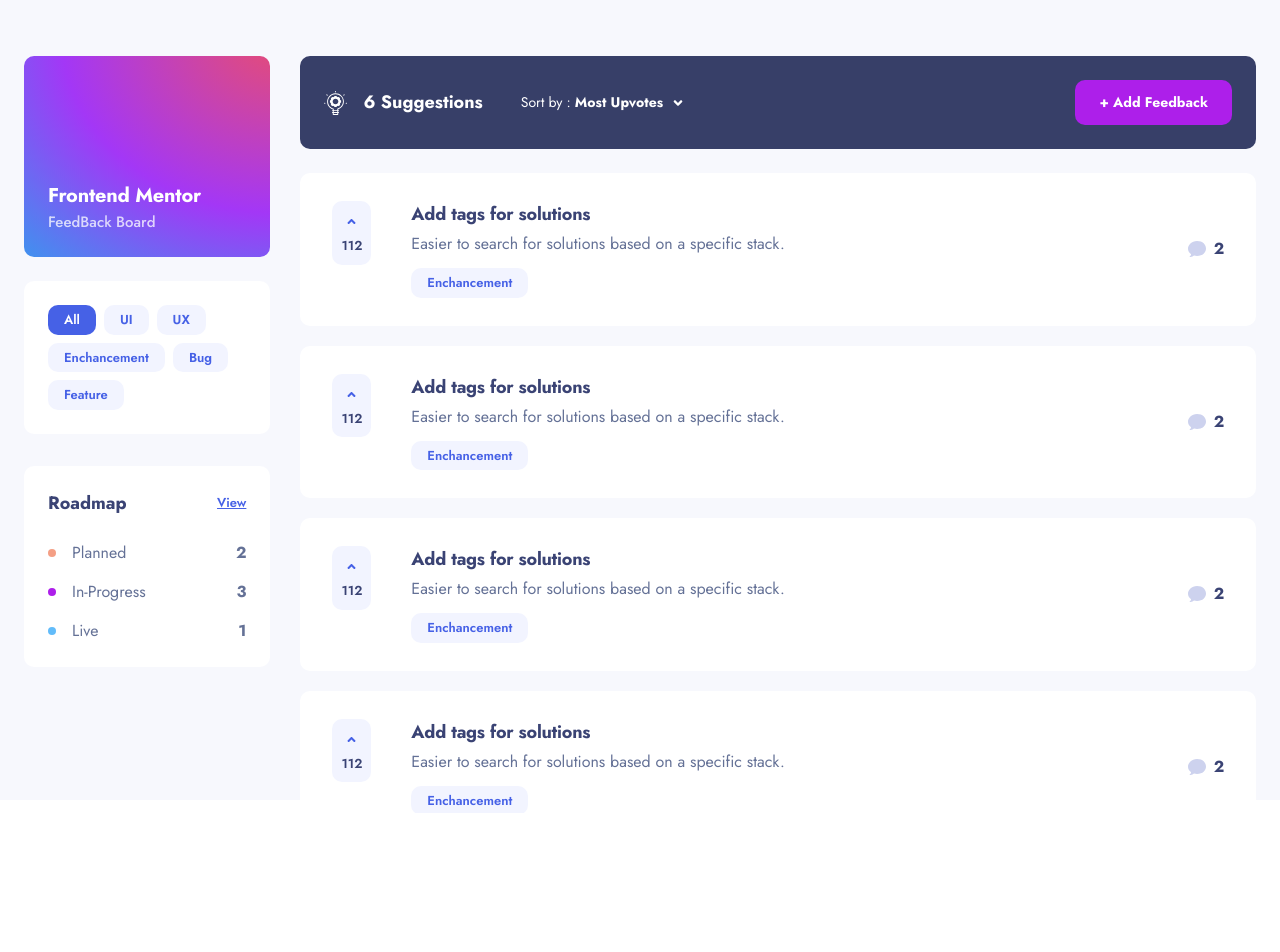
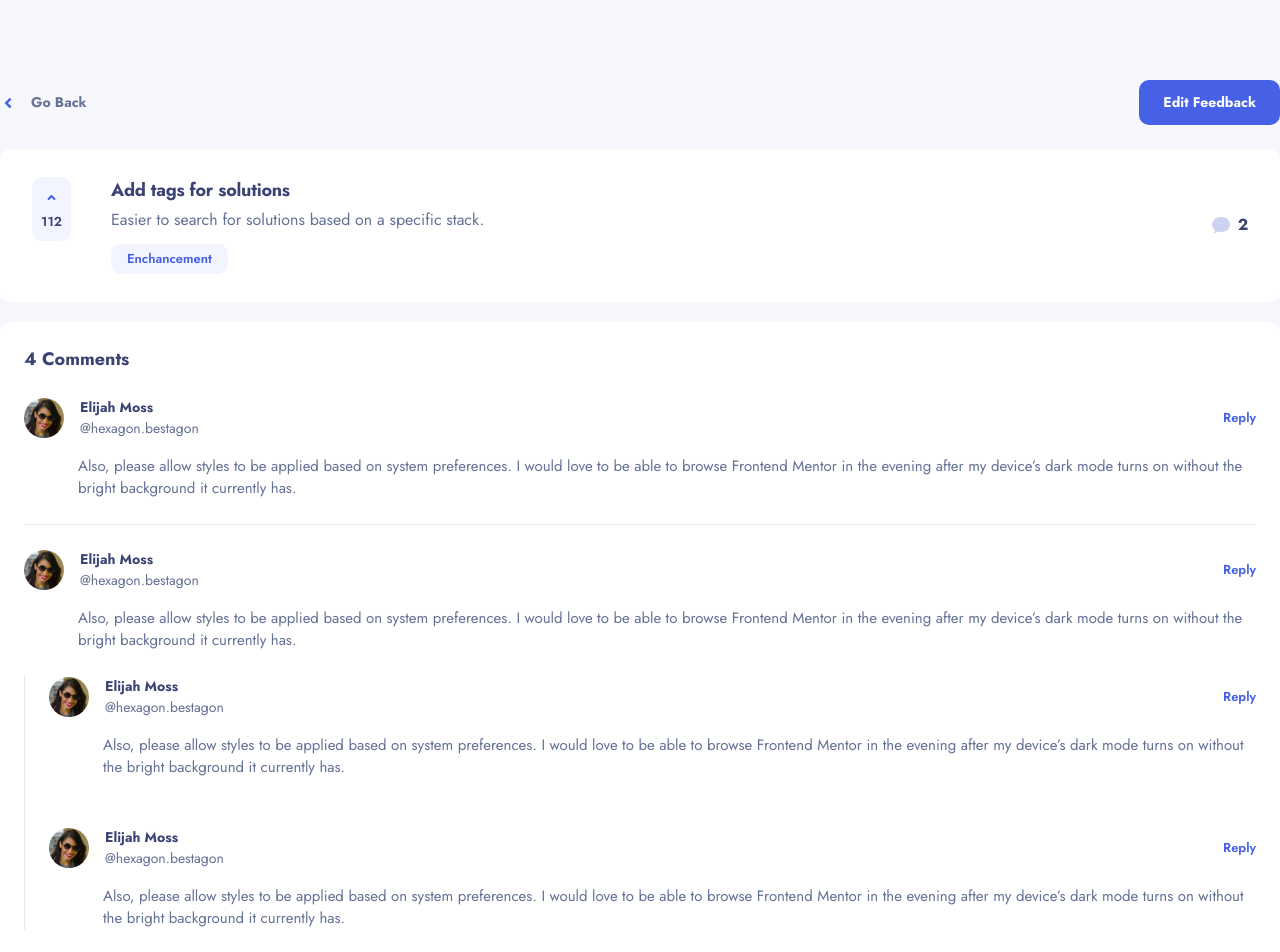
Before and after one commit to andreiwebdev/product-feedback-webapp, a React (Vite) app: page / in a window 1280 px wide. Shown: the top 952 px of the page. Before the commit the page ends 813 px from the top, so only its background shows below. Built offline with nearby package versions, Linux system fonts and the light colour scheme.

Commit message:
Update: FeedbackDetailScreen

```diff
--- a/src/App.tsx
+++ b/src/App.tsx
@@ -1,9 +1,9 @@
-import { SuggestionsScreen } from "./components/SuggestionsScreen";
+import { FeedbackDetailScreen } from "./components/FeedbackDetailScreen";
 
 function App() {
     return (
-        <main className="bg-lightGrey w-full h-screen md:pt-[56px]">
-            <SuggestionsScreen />
+        <main className="bg-lightGrey w-full h-full min-h-screen md:pt-[56px] pb-[88px]">
+            <FeedbackDetailScreen />
         </main>
     );
 }
--- /dev/null
+++ b/src/components/FeedbackDetailScreen/ActionsBar.tsx
@@ -0,0 +1,17 @@
+import { FaAngleLeft } from "react-icons/fa";
+
+export const ActionsBar = () => {
+    return (
+        <div className="flex items-center justify-between mb-[24px]">
+            <div className="flex items-center gap-[15px] cursor-pointer">
+                <FaAngleLeft className="text-blue" />
+                <div className="text-lightNavy text-[13px] font-bold md:text-[14px]">
+                    Go Back
+                </div>
+            </div>
+            <div className="bg-blue hover:bg-[#7C91F9] rounded-[10px] text-white px-[16px] py-[10px] text-[13px] font-bold cursor-pointer w-fit md:text-[14px] md:py-[12px] md:px-[24px] transition-colors">
+                Edit Feedback
+            </div>
+        </div>
+    );
+};
--- /dev/null
+++ b/src/components/FeedbackDetailScreen/AddCommentSection.tsx
@@ -0,0 +1,25 @@
+export const AddCommentSection = () => {
+    return (
+        <div className="bg-white rounded-[10px] p-[24px]">
+            <h3 className="text-darkNavy text-[18px] font-bold -tracking-[0.25] mb-[24px]">
+                Add Comment
+            </h3>
+            <form>
+                <textarea
+                    className="bg-[#F7F8FD] w-full rounded-[10px] mb-[16px] p-[16px] placeholder:text-[13px] placeholder:text-[#8C92B3] focus:outline-none text-[13px] md:placeholder:text-[14px] md:text-[14px] md:py-[16px] md:px-[24px]"
+                    cols={30}
+                    rows={5}
+                    placeholder="Type your comment here"
+                ></textarea>
+                <div className="flex justify-between items-center">
+                    <div className="text-lightNavy text-[13px] md:text-[15px]">
+                        250 Characters left
+                    </div>
+                    <div className="bg-purple rounded-[10px] text-white px-[16px] py-[10px] text-[13px] font-bold cursor-pointer w-fit md:text-[14px] md:py-[12px] md:px-[24px] hover:bg-[#C75AF6] transition-colors">
+                        Post Comment
+                    </div>
+                </div>
+            </form>
+        </div>
+    );
+};
--- /dev/null
+++ b/src/components/FeedbackDetailScreen/CommentsSection.tsx
@@ -0,0 +1,130 @@
+import ProfileImagePlaceholder from "../../assets/user-images/image-anne.jpg";
+
+export const CommentsSection = () => {
+    return (
+        <div className="bg-white rounded-[10px] p-[24px] mb-[24px]">
+            <h3 className="text-darkNavy text-[18px] font-bold -tracking-[0.25] mb-[24px]">
+                4 Comments
+            </h3>
+            {/* comment with no replies */}
+            <div className="border-b last:border-b-0 last:mb-0 pb-[24px] mb-[24px] last:pb-0">
+                <div className="flex items-center justify-between mb-[16px]">
+                    <div className="flex items-center gap-[16px]">
+                        <img
+                            src={ProfileImagePlaceholder}
+                            alt="profile picture"
+                            className="w-[40px] h-[40px] rounded-full"
+                        />
+                        <div>
+                            <h4 className="text-darkNavy text-[13px] font-bold -tracking-[0.181] md:text-[14px]">
+                                Elijah Moss
+                            </h4>
+                            <p className="text-lightNavy text-[13px] md:text-[14px]">
+                                @hexagon.bestagon
+                            </p>
+                        </div>
+                    </div>
+                    <div className="text-blue text-[13px] font-semibold cursor-pointer">
+                        Reply
+                    </div>
+                </div>
+                <p className="text-lightNavy text-[13px] md:text-[15px] md:ml-[54px]">
+                    Also, please allow styles to be applied based on system
+                    preferences. I would love to be able to browse Frontend
+                    Mentor in the evening after my device’s dark mode turns on
+                    without the bright background it currently has.
+                </p>
+            </div>
+            {/* comment with replies */}
+            <div className="border-b last:border-b-0 last:mb-0 pb-[24px] mb-[24px] last:pb-0">
+                <div className="flex items-center justify-between mb-[16px]">
+                    <div className="flex items-center gap-[16px]">
+                        <img
+                            src={ProfileImagePlaceholder}
+                            alt="profile picture"
+                            className="w-[40px] h-[40px] rounded-full"
+                        />
+                        <div>
+                            <h4 className="text-darkNavy text-[13px] font-bold -tracking-[0.181] md:text-[14px]">
+                                Elijah Moss
+                            </h4>
+                            <p className="text-lightNavy text-[13px] md:text-[14px]">
+                                @hexagon.bestagon
+                            </p>
+                        </div>
+                    </div>
+                    <div className="text-blue text-[13px] font-semibold cursor-pointer">
+                        Reply
+                    </div>
+                </div>
+                <p className="text-lightNavy text-[13px] md:text-[15px] md:ml-[54px]">
+                    Also, please allow styles to be applied based on system
+                    preferences. I would love to be able to browse Frontend
+                    Mentor in the evening after my device’s dark mode turns on
+                    without the bright background it currently has.
+                </p>
+                {/* reply to comment */}
+                <div className="border-l mb-[24px]">
+                    <div className="last:mb-0 last:pb-0 pb-[24px] mt-[24px] pl-[24px]">
+                        <div className="flex items-center justify-between mb-[16px]">
+                            <div className="flex items-center gap-[16px]">
+                                <img
+                                    src={ProfileImagePlaceholder}
+                                    alt="profile picture"
+                                    className="w-[40px] h-[40px] rounded-full"
+                                />
+                                <div>
+                                    <h4 className="text-darkNavy text-[13px] font-bold -tracking-[0.181] md:text-[14px]">
+                                        Elijah Moss
+                                    </h4>
+                                    <p className="text-lightNavy text-[13px] md:text-[14px]">
+                                        @hexagon.bestagon
+                                    </p>
+                                </div>
+                            </div>
+                            <div className="text-blue text-[13px] font-semibold cursor-pointer">
+                                Reply
+                            </div>
+                        </div>
+                        <p className="text-lightNavy text-[13px] md:text-[15px] md:ml-[54px]">
+                            Also, please allow styles to be applied based on
+                            system preferences. I would love to be able to
+                            browse Frontend Mentor in the evening after my
+                            device’s dark mode turns on without the bright
+                            background it currently has.
+                        </p>
+                    </div>
+                    <div className="last:mb-0 last:pb-0 pb-[24px] mt-[24px] pl-[24px]">
+                        <div className="flex items-center justify-between mb-[16px]">
+                            <div className="flex items-center gap-[16px]">
+                                <img
+                                    src={ProfileImagePlaceholder}
+                                    alt="profile picture"
+                                    className="w-[40px] h-[40px] rounded-full"
+                                />
+                                <div>
+                                    <h4 className="text-darkNavy text-[13px] font-bold -tracking-[0.181] md:text-[14px]">
+                                        Elijah Moss
+                                    </h4>
+                                    <p className="text-lightNavy text-[13px] md:text-[14px]">
+                                        @hexagon.bestagon
+                                    </p>
+                                </div>
+                            </div>
+                            <div className="text-blue text-[13px] font-semibold cursor-pointer">
+                                Reply
+                            </div>
+                        </div>
+                        <p className="text-lightNavy text-[13px] md:text-[15px] md:ml-[54px]">
+                            Also, please allow styles to be applied based on
+                            system preferences. I would love to be able to
+                            browse Frontend Mentor in the evening after my
+                            device’s dark mode turns on without the bright
+                            background it currently has.
+                        </p>
+                    </div>
+                </div>
+            </div>
+        </div>
+    );
+};
--- /dev/null
+++ b/src/components/FeedbackDetailScreen/FeedbackDetailScreen.tsx
@@ -0,0 +1,14 @@
+import { Wrapper } from "../common";
+import { FeedbackCard } from "../SuggestionsScreen";
+import { ActionsBar, AddCommentSection, CommentsSection } from ".";
+
+export const FeedbackDetailScreen = () => {
+    return (
+        <Wrapper extraClasses="pt-[24px]">
+            <ActionsBar />
+            <FeedbackCard />
+            <CommentsSection />
+            <AddCommentSection />
+        </Wrapper>
+    );
+};
--- /dev/null
+++ b/src/components/FeedbackDetailScreen/index.tsx
@@ -0,0 +1,4 @@
+export * from "./FeedbackDetailScreen";
+export * from "./ActionsBar";
+export * from "./CommentsSection";
+export * from "./AddCommentSection";
--- a/src/components/SuggestionsScreen/SuggestionsScreen.tsx
+++ b/src/components/SuggestionsScreen/SuggestionsScreen.tsx
@@ -8,7 +8,7 @@
             <Sidebar />
             <div className="w-full">
                 <ActionsTopBar />
-                <Wrapper extraClasses="h-[80vh] overflow-auto pr-[100px]">
+                <Wrapper extraClasses="h-[80vh] overflow-auto">
                     <div>
                         <FeedbackCard />
                         <FeedbackCard />
```
